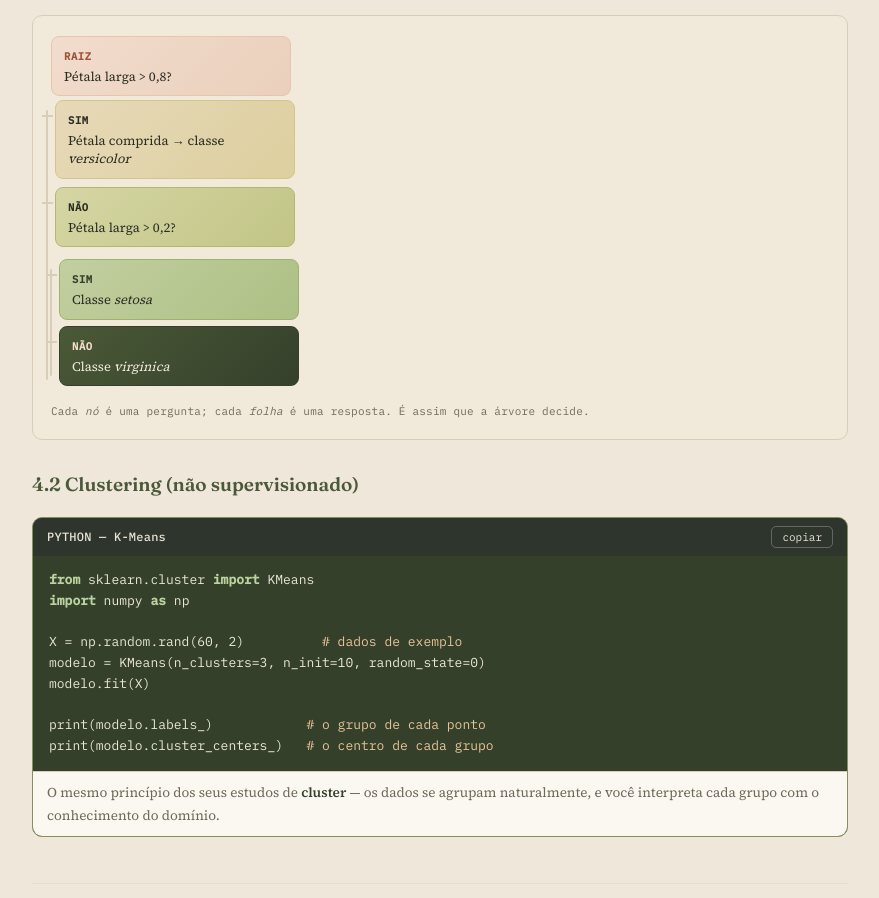
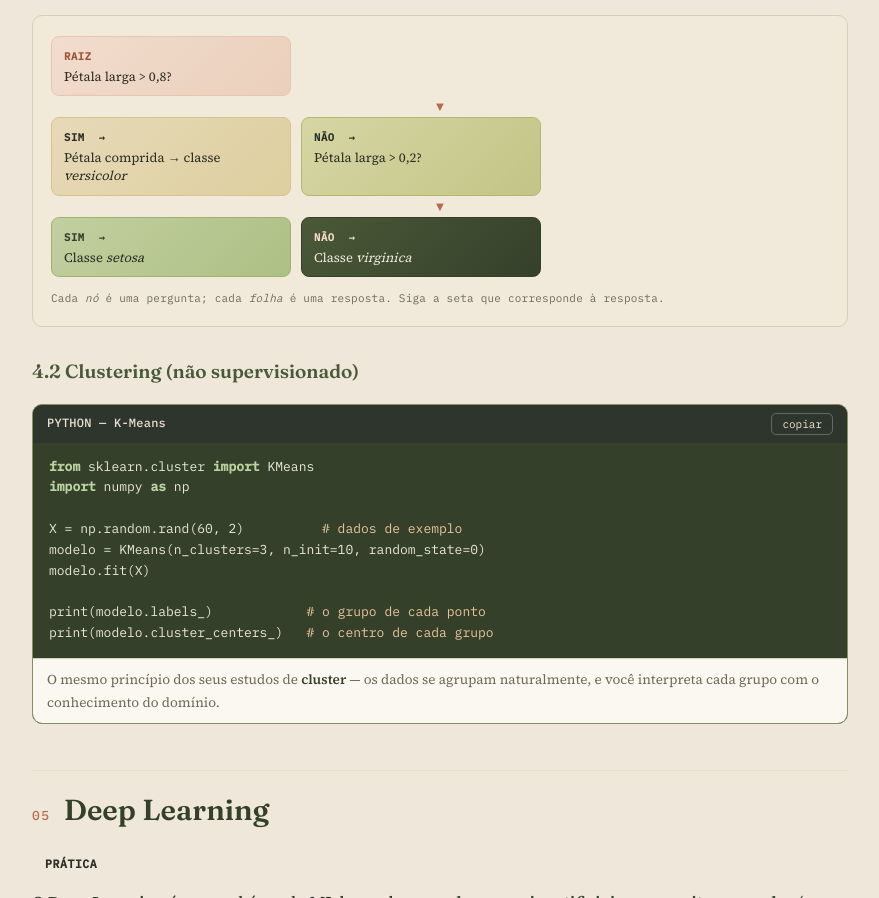
Before and after one commit to LudimiladeAzevedoBeltran/ludimi, a plain HTML site: page guias/machine-learning-deep-learning.html in a window 1280 px wide. Shown: the part 4088-4986 px from the top of the page, without its empty margins (298-1177 px from the left). Drawn offline with Linux system fonts and the light colour scheme.

Commit message:
Corrige caixa com codigo (flex) e redesenha arvore de decisao com setas de nivel

```diff
--- a/guias/guia.css
+++ b/guias/guia.css
@@ -74,6 +74,11 @@ strong{color:var(--moss-deep)}
 
 /* Caixas (callouts) — ícone + gradiente */
 .caixa{display:flex;gap:13px;padding:16px 18px;border-radius:var(--r);margin:18px 0;border:1px solid var(--line);background:var(--surface)}
+/* Caixas que contêm código/pre não podem ser flex — deixam o conteúdo fluir */
+.caixa:has(pre){display:block}
+.caixa:has(pre)::before,.caixa:has(pre) .ic{display:none}
+.caixa pre{overflow-x:auto;font-family:var(--mono);font-size:13px;line-height:1.6;padding:10px 12px;
+  background:var(--bg2);border:1px solid var(--line-soft);border-radius:6px;margin:8px 0}
 .caixa .t{font-weight:700;margin-bottom:5px;font-size:16px;font-family:var(--serif)}
 .caixa .ic{font-family:var(--serif);font-size:22px;line-height:1;flex:none;padding-top:2px}
 .caixa p:last-child,.caixa ul:last-child,.caixa ol:last-child,.caixa table:last-child,.caixa pre:last-child{margin-bottom:0}
@@ -124,14 +129,14 @@ td.n{text-align:right;font-family:var(--mono)}
 .fbox.dest{background:linear-gradient(135deg,#4a5937,#35402b);border-color:#35402b;color:#f6f0e6}
 .fbox.dest .h{color:#f2dccd}
 .fbox.dest .b{color:#efe7da}
-.fsep{align-self:center;color:var(--fe);font-size:15px;font-weight:700;line-height:1;padding:0 1px;flex:none}
 
-/* Árvore (ramificações) — níveis ligados por linhas verticais */
-.farm{display:flex;flex-wrap:wrap;gap:6px 14px;align-items:stretch;position:relative;margin:4px 0 4px 4px}
-.farm::before{content:"";position:absolute;left:-9px;top:10px;bottom:10px;width:2px;background:var(--line);border-radius:2px}
-.farm .fbox::before{content:"";position:absolute;left:-14px;top:14px;width:11px;height:2px;background:var(--line)}
-.farm .fbox{flex:1 1 200px}
-.fnote{font-family:var(--mono);font-size:11px;color:var(--ink-soft);margin:4px 0 4px 22px;letter-spacing:.02em}
+/* Árvore (ramificações) — nível acima, descendentes abaixo, com setas */
+.farm{display:flex;flex-wrap:wrap;gap:10px 14px;align-items:stretch;position:relative;margin:4px 0}
+.farm .fbox{flex:1 1 200px;min-width:160px}
+/* seta entre níveis */
+.fsep{align-self:center;color:var(--terra);font-size:15px;font-weight:700;line-height:1;padding:0 1px;flex:none}
+.fsep.v{display:block;text-align:center;color:var(--terra);font-size:13px;margin:0;padding:2px 0}
+.fnote{font-family:var(--mono);font-size:11px;color:var(--ink-soft);margin:4px 0 4px 4px;letter-spacing:.02em}
 
 .fmeta{font-family:var(--mono);font-size:11px;color:var(--ink-soft);margin-top:12px;letter-spacing:.02em}
 
--- a/guias/machine-learning-deep-learning.html
+++ b/guias/machine-learning-deep-learning.html
@@ -179,17 +179,17 @@ a cada nó, o modelo faz uma pergunta e segue por um dos ramos, até chegar a um
   <div class="frow">
     <div class="fbox d1"><div class="h">Raiz</div><div class="b">Pétala larga &gt; 0,8?</div></div>
   </div>
-  <div class="farm">
-    <div class="fbox d2"><div class="h">Sim</div><div class="b">Pétala comprida → classe <em>versicolor</em></div></div>
-    <div class="frow" style="width:100%">
-      <div class="fbox d3"><div class="h">Não</div><div class="b">Pétala larga &gt; 0,2?</div></div>
-    </div>
-    <div class="farm">
-      <div class="fbox d4"><div class="h">Sim</div><div class="b">Classe <em>setosa</em></div></div>
-      <div class="fbox dest"><div class="h">Não</div><div class="b">Classe <em>virginica</em></div></div>
-    </div>
+  <div class="fsep v">▼</div>
+  <div class="frow">
+    <div class="fbox d2"><div class="h">Sim&nbsp;&nbsp;→</div><div class="b">Pétala comprida → classe <em>versicolor</em></div></div>
+    <div class="fbox d3"><div class="h">Não&nbsp;&nbsp;→</div><div class="b">Pétala larga &gt; 0,2?</div></div>
   </div>
-  <div class="fmeta">Cada <em>nó</em> é uma pergunta; cada <em>folha</em> é uma resposta. É assim que a árvore decide.</div>
+  <div class="fsep v">▼</div>
+  <div class="frow">
+    <div class="fbox d4"><div class="h">Sim&nbsp;&nbsp;→</div><div class="b">Classe <em>setosa</em></div></div>
+    <div class="fbox dest"><div class="h">Não&nbsp;&nbsp;→</div><div class="b">Classe <em>virginica</em></div></div>
+  </div>
+  <div class="fmeta">Cada <em>nó</em> é uma pergunta; cada <em>folha</em> é uma resposta. Siga a seta que corresponde à resposta.</div>
 </div>
 
 <h3>4.2 Clustering (não supervisionado)</h3>
```
Also changed, not shown: guias/python-avancado-dados-espaciais-crs.html (+5 -3 lines).
